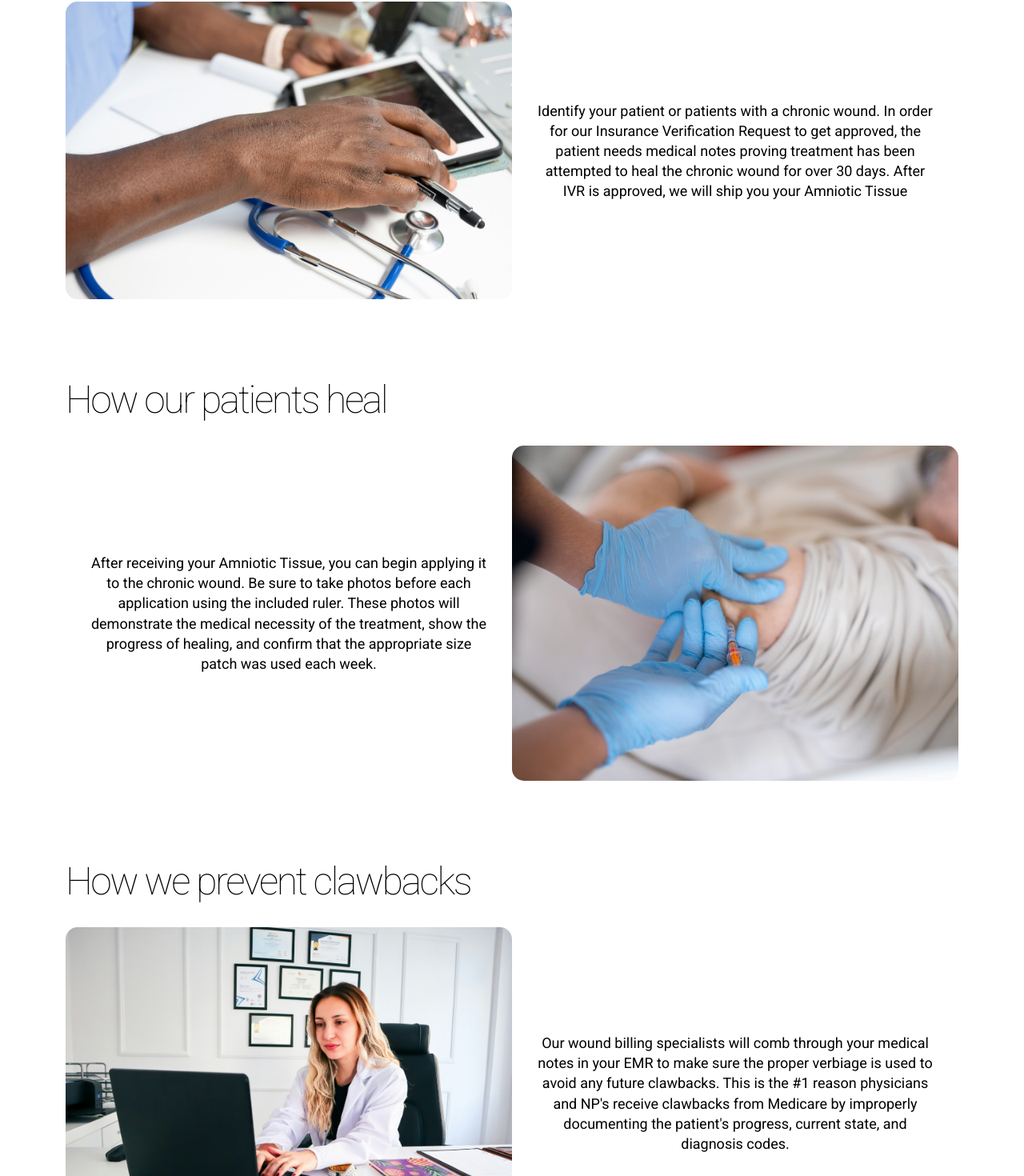
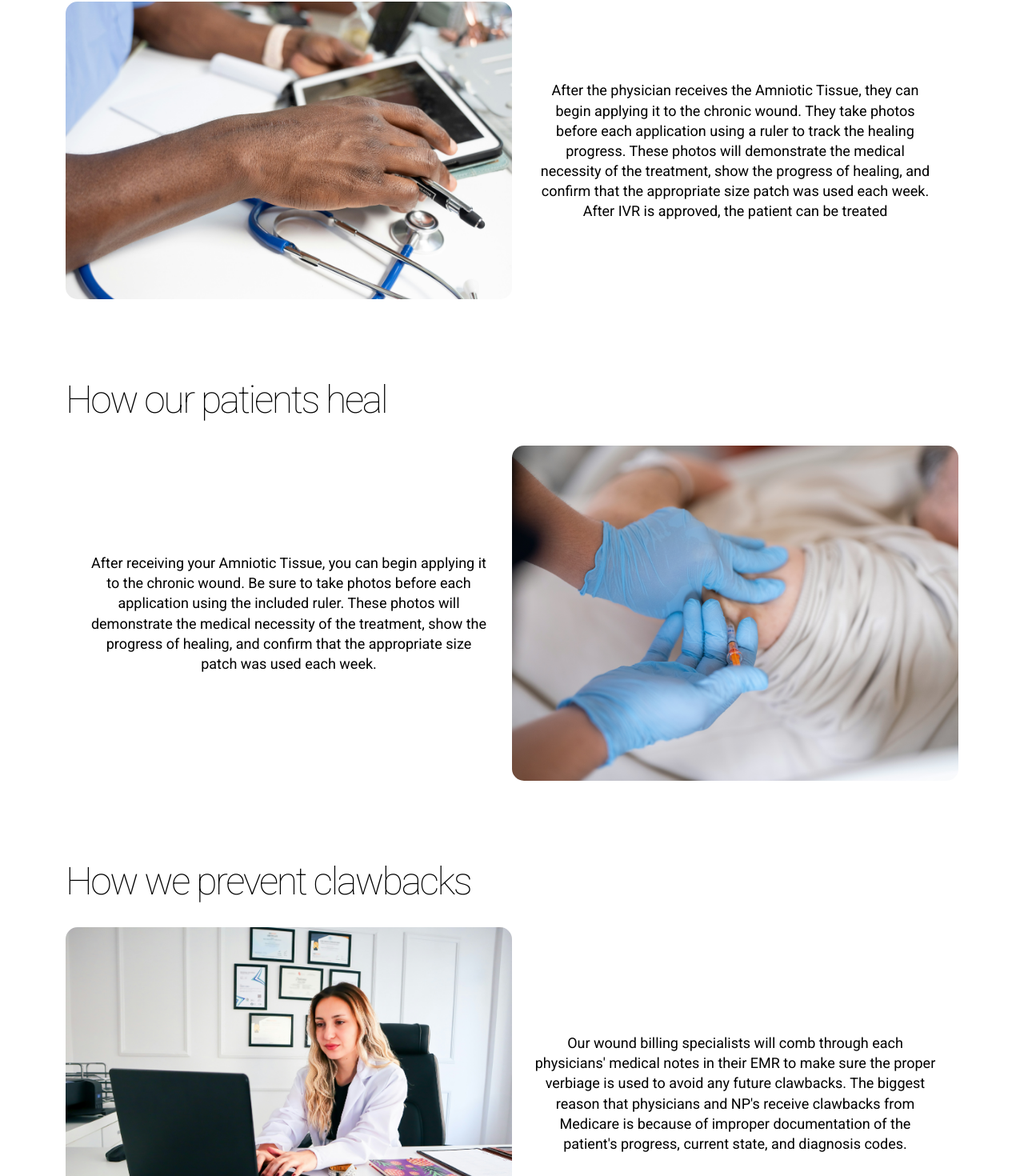
Before and after one commit to borisovvilyaa/regenerative-care, a Vue app: page / in a window 1280 px wide. Shown: the part 2297-3767 px from the top of the page at 80% size. Built offline with nearby package versions, Linux system fonts and the light colour scheme.

Commit message:
fix text

```diff
--- a/src/components/Footer.vue
+++ b/src/components/Footer.vue
@@ -42,7 +42,9 @@
             <div class="widget no-box">
               <h5 class="widget-title">Contact Us<span></span></h5>
               <ul class="thumbnail-widget">
-                <li><div class="thumb-content">info@domain.com</div></li>
+                <li>
+                  <div class="thumb-content">Regenerativecarellc@gmail.com</div>
+                </li>
               </ul>
             </div>
           </div>
--- a/src/components/Home/Contact.vue
+++ b/src/components/Home/Contact.vue
@@ -9,23 +9,19 @@
           <ul class="contact-list">
             <li>833-Regenerative Care</li>
             <li>
-              NEW CUSTOMERS:
-              <a href="mailto:ORDERS@RegenerativeCare.COM"
-                >ORDERS@RegenerativeCare.COM</a
+              Email:
+              <a href="mailto:Regenerativecarellc@gmail.com"
+                >Regenerativecarellc@gmail.com</a
               >
             </li>
             <li>
-              CURRENT CUSTOMERS:
-              <a href="mailto:SUPPORT@RegenerativeCare.COM"
-                >SUPPORT@RegenerativeCare.COM</a
+              For referrals:
+              <a href="mailto:Regenerativecarellc@gmail.com"
+                >regenerativecarereferrals@gmail.com</a
               >
             </li>
-            <li>
-              DISTRIBUTOR INQUIRIES:
-              <a href="mailto:DISTRIBUTOR@RegenerativeCare.COM"
-                >DISTRIBUTOR@RegenerativeCare.COM</a
-              >
-            </li>
+            <li>Daniel Rabkin - (323)-961-7165</li>
+            <li>Philip Romanov - (424)-283-196</li>
           </ul>
         </div>
       </div>
--- a/src/components/Home/RegenerativeCare.vue
+++ b/src/components/Home/RegenerativeCare.vue
@@ -17,11 +17,13 @@
           class="col col-text-section wow animate__animated animate__fadeInUp"
         >
           <p class="text-col">
-            Identify your patient or patients with a chronic wound. In order for
-            our Insurance Verification Request to get approved, the patient
-            needs medical notes proving treatment has been attempted to heal the
-            chronic wound for over 30 days. After IVR is approved, we will ship
-            you your Amniotic Tissue
+            After the physician receives the Amniotic Tissue, they can begin
+            applying it to the chronic wound. They take photos before each
+            application using a ruler to track the healing progress. These
+            photos will demonstrate the medical necessity of the treatment, show
+            the progress of healing, and confirm that the appropriate size patch
+            was used each week. After IVR is approved, the patient can be
+            treated
           </p>
         </div>
       </div>
@@ -63,11 +65,12 @@
           class="col col-text-section wow animate__animated animate__fadeInUp"
         >
           <p class="text-col">
-            Our wound billing specialists will comb through your medical notes
-            in your EMR to make sure the proper verbiage is used to avoid any
-            future clawbacks. This is the #1 reason physicians and NP's receive
-            clawbacks from Medicare by improperly documenting the patient's
-            progress, current state, and diagnosis codes.
+            Our wound billing specialists will comb through each physicians'
+            medical notes in their EMR to make sure the proper verbiage is used
+            to avoid any future clawbacks. The biggest reason that physicians
+            and NP's receive clawbacks from Medicare is because of improper
+            documentation of the patient's progress, current state, and
+            diagnosis codes.
           </p>
         </div>
       </div>
```
